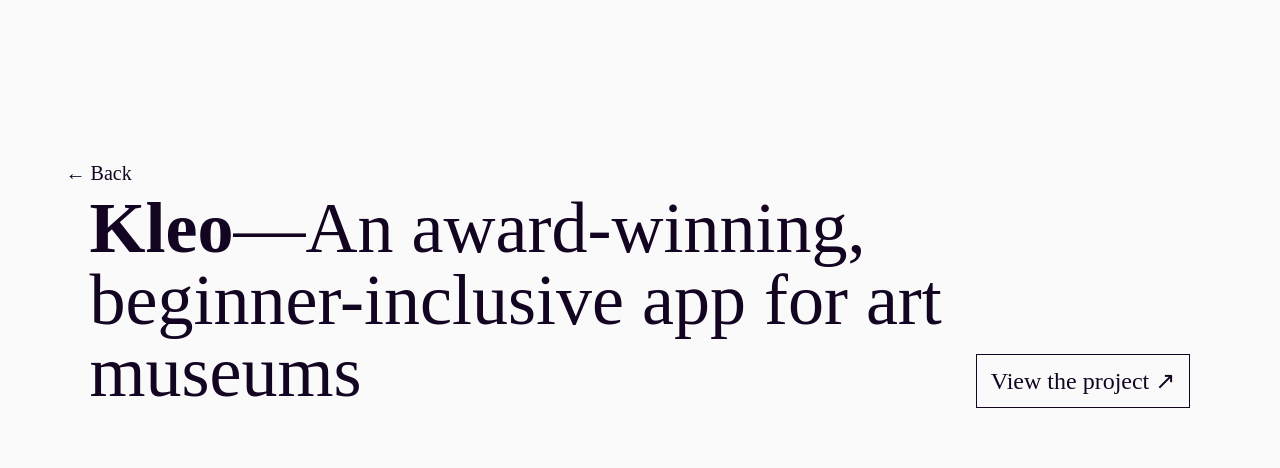
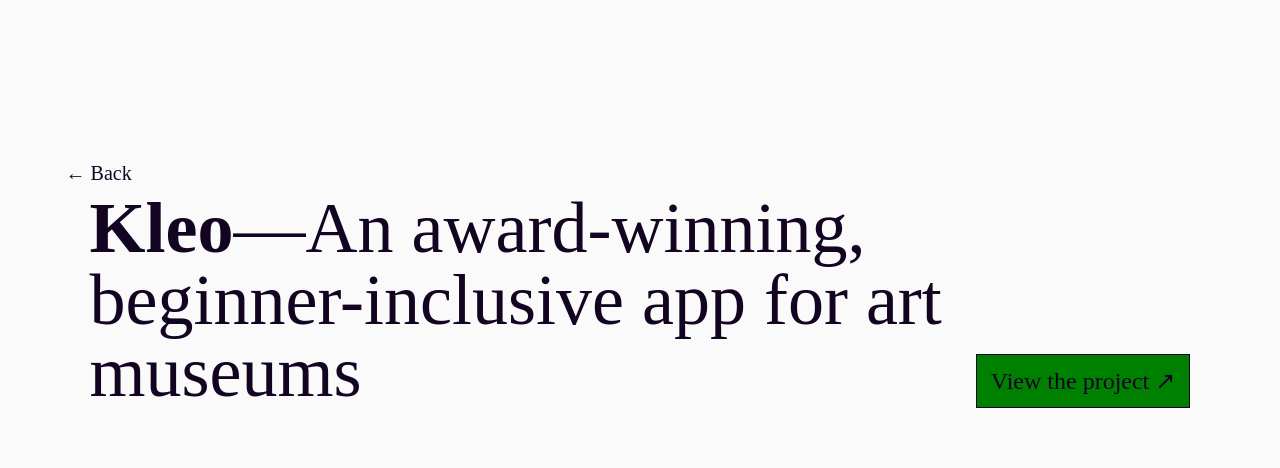
Before and after one commit to ampinsk/ampinsk.github.io, a Jekyll site: the page built from project/museum.md, in a window 1280 px wide. Shown: the top 468 px of the page. Built offline with Jekyll 4.4.1, drawn with Linux system fonts in a browser that asks for light colours; some web fonts are replaced; grey boxes are pictures that could not be loaded.

Commit message:
Update _project.scss

```diff
--- a/_sass/_project.scss
+++ b/_sass/_project.scss
@@ -27,6 +27,8 @@
     border: 1px solid $black;
     text-decoration: none;
     margin-top: 42px;
+    background-color: green;
+
 
     @include mq($tablet) {
       flex-shrink: 0;
@@ -34,8 +36,12 @@
     }
 
     &:hover {
-      color: $white;
-      background: $black;
+      color: $black;
+      background: yellow;
+      font-family: cursive;
+      border: 18px;
+      border-style: dashed double;
+      border-radius: 120px 0px 40px;
     }
   }
 }
@@ -64,6 +70,11 @@
     font-weight: 400;
     line-height: 1.05;
   }
+
+  &:hover {
+    font-family: fantasy;
+  }
+
 
   h3 {
     font-family: $serif-text;
```
